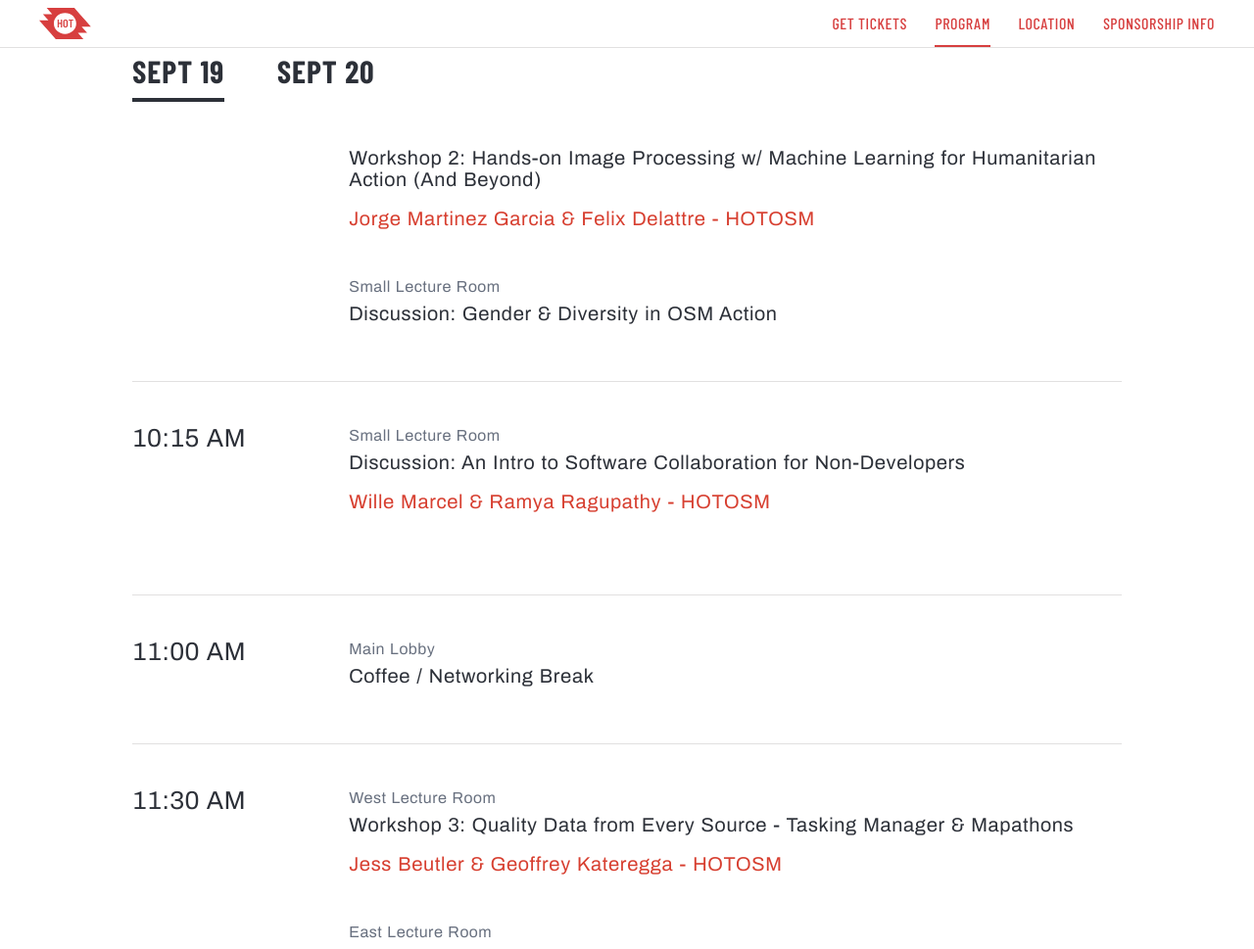
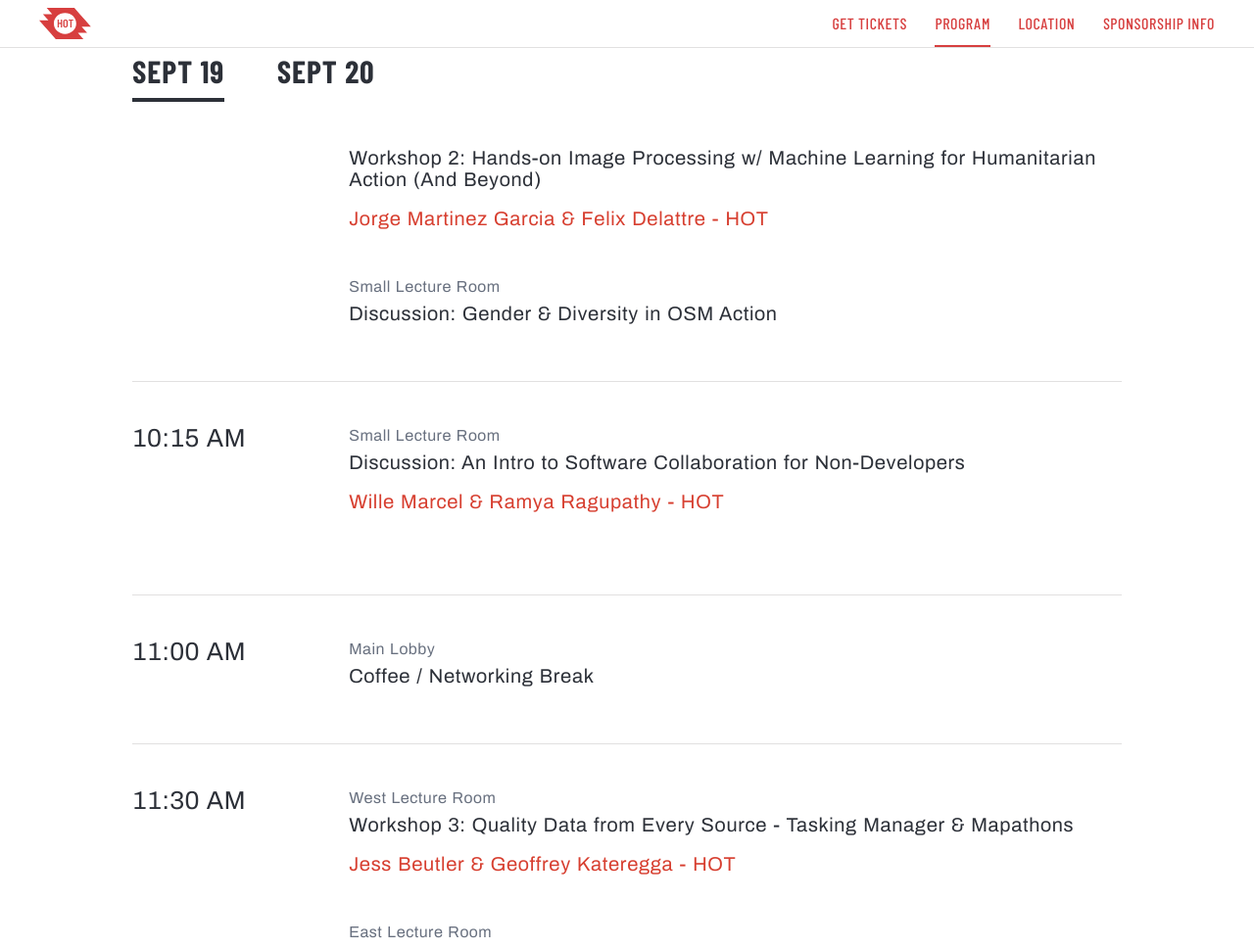
Before and after one commit to hotosm/hot-summit-2019, a Jekyll site: the page built from program.markdown, in a window 1280 px wide and 1400 px high, scrolled down 708 px. Shown: the top 969 px of the window at 98% size. Built offline with Jekyll 4.4.1, drawn with Linux system fonts in a browser that asks for light colours.

Commit message:
Update program.markdown

```diff
--- a/program.markdown
+++ b/program.markdown
@@ -24,7 +24,7 @@
         presenter: "ESRI"
       - location: East Lecture Room
         title: "Workshop 2: Hands-on Image Processing w/ Machine Learning for Humanitarian Action (And Beyond)"
-        presenter: "Jorge Martinez Garcia & Felix Delattre - HOTOSM"
+        presenter: "Jorge Martinez Garcia & Felix Delattre - HOT"
       - location: Small Lecture Room
         title: "Discussion: Gender & Diversity in OSM Action"
   - time: 10:15 AM
@@ -37,7 +37,7 @@
         presenter:
       - location: Small Lecture Room
         title: "Discussion: An Intro to Software Collaboration for Non-Developers"
-        presenter: "Wille Marcel & Ramya Ragupathy - HOTOSM"
+        presenter: "Wille Marcel & Ramya Ragupathy - HOT"
   - time: 11:00 AM
     session:
       - location: Main Lobby
@@ -46,7 +46,7 @@
     session:
       - location: West Lecture Room
         title: "Workshop 3: Quality Data from Every Source - Tasking Manager & Mapathons"
-        presenter: "Jess Beutler & Geoffrey Kateregga - HOTOSM"
+        presenter: "Jess Beutler & Geoffrey Kateregga - HOT"
       - location: East Lecture Room
         title: "Workshop 4: Dense imagery capture and editing in areas with limited infrastructure"
         presenter: "Ed Neerhut & Chris Beddow - Mapillary"
```
Also changed, not shown: other parts of program.markdown (+4 -4 lines).
